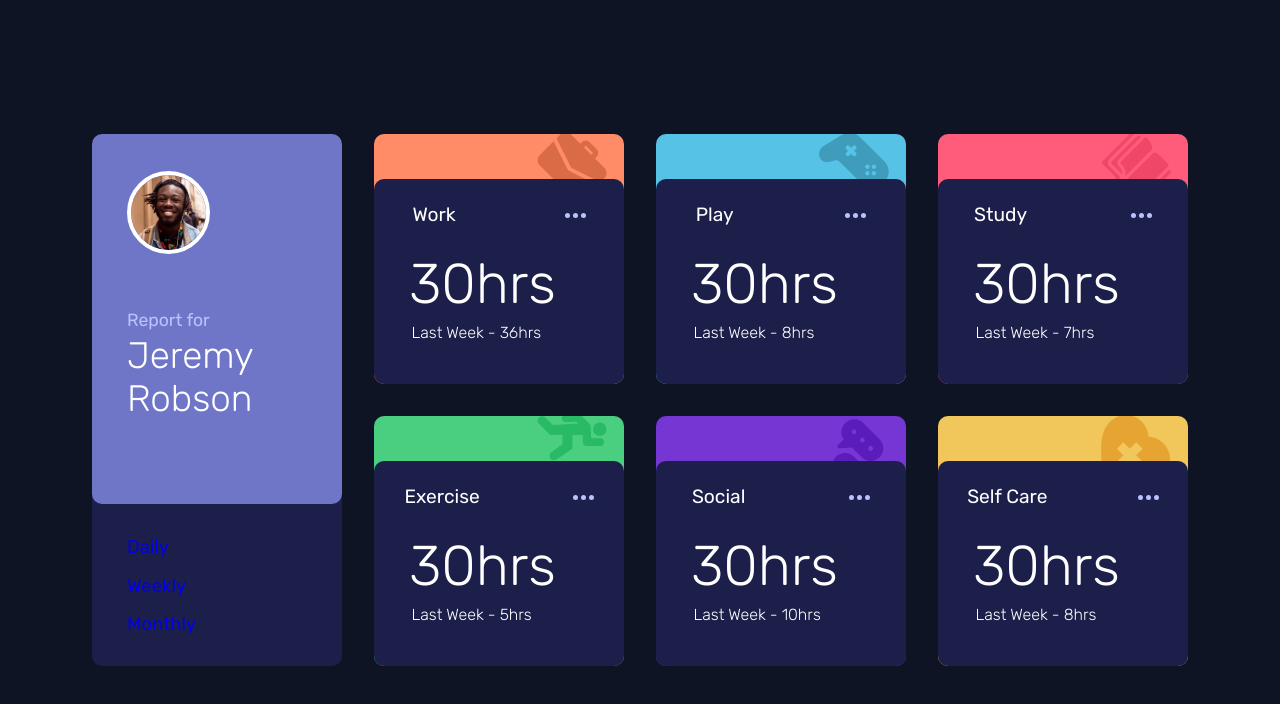
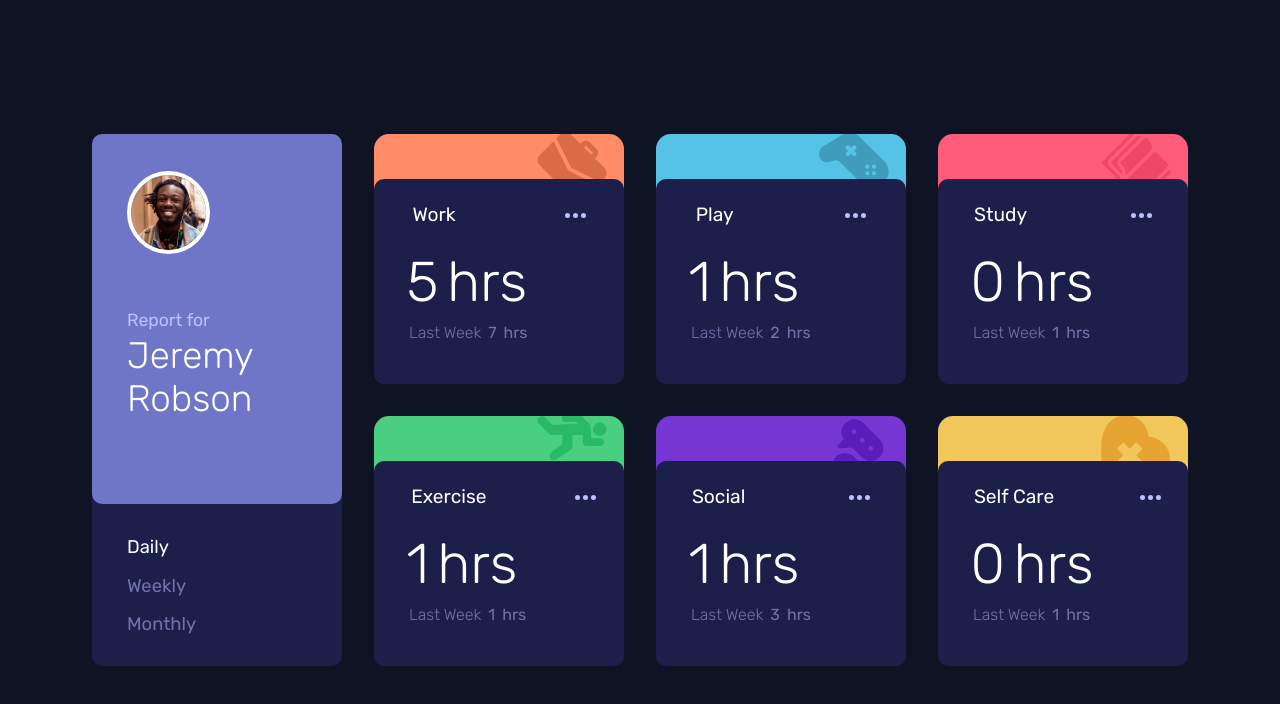
Before and after one commit to MarekMichalica/Tracking-App, a plain HTML site: page index.html in a window 1280 px wide. Both pictures are taken after a click on the link "Daily". Drawn offline with Linux system fonts and the light colour scheme.

Commit message:
Final HTML & CSS & JS

```diff
--- a/index.html
+++ b/index.html
@@ -18,9 +18,9 @@
         </div>
         <div class="menu">
           <ul>
-            <li><a href="#" id="daily" class="link">Daily</a></li>
-            <li><a href="#" id="Weekly" class="link">Weekly</a></li>
-            <li><a href="#" id="Monthly" class="link">Monthly</a></li>
+            <li><a href="#" id="Daily" onclick="dailyFunction()" class="link">Daily</a></li>
+            <li><a href="#" id="Weekly" onclick="weeklyFunction()" class="link">Weekly</a></li>
+            <li><a href="#" id="Monthly" onclick="monthlyFunction()" class="link">Monthly</a></li>
           </ul>
         </div>
       </div>
@@ -35,9 +35,14 @@
               <img src="images/icon-ellipsis.svg" class="menu_icon" alt="more_icon">
             </div>
             <div class="hours">
-              <h1 class="time" id="work_time">30hrs</h1>
+              <h1 class="time" id="work_time">0</h1>
+              <h1 class="hrs">hrs</h1>
             </div>
-            <p class="last_w">Last Week - 36hrs</p>
+            <div class="bottomText">
+              <p class="last_w">Last Week</p>
+              <p class="bottomHour" id="work_btm" >0</p>
+              <p class="bottomHrs">hrs</p>
+            </div>
           </div>
         </div>
         <div class="card2">
@@ -50,9 +55,14 @@
               <img src="images/icon-ellipsis.svg" class="menu_icon" alt="more_icon">
             </div>
             <div class="hours">
-              <h1 class="time" id="play_time">30hrs</h1>
+              <h1 class="time" id="play_time">0</h1>
+              <h1 class="hrs">hrs</h1>
             </div>
-            <p class="last_w">Last Week - 8hrs</p>
+            <div class="bottomText">
+              <p class="last_w">Last Week</p>
+              <p class="bottomHour" id="play_btm" >0</p>
+              <p class="bottomHrs">hrs</p>
+            </div>
           </div>
         </div>
         <div class="card3">
@@ -65,9 +75,14 @@
               <img src="images/icon-ellipsis.svg" class="menu_icon" alt="more_icon">
             </div>
             <div class="hours">
-              <h1 class="time" id="study_time">30hrs</h1>
+              <h1 class="time" id="study_time">0</h1>
+              <h1 class="hrs">hrs</h1>
             </div>
-            <p class="last_w">Last Week - 7hrs</p>
+            <div class="bottomText">
+              <p class="last_w">Last Week</p>
+              <p class="bottomHour" id="std_btm" >0</p>
+              <p class="bottomHrs">hrs</p>
+            </div>
           </div>
         </div>
         <div class="card4">
@@ -76,13 +91,18 @@
           </div>
           <div class="front">
             <div class="title">
-              <h2 class="card_title1">Exercise</h2>
+              <h2 class="card_title1 moving">Exercise</h2>
               <img src="images/icon-ellipsis.svg" class="menu_icon" alt="more_icon">
             </div>
             <div class="hours">
-              <h1 class="time" id="excersise_time">30hrs</h1>
+              <h1 class="time" id="exercise_time">0</h1>
+              <h1 class="hrs">hrs</h1>
             </div>
-            <p class="last_w">Last Week - 5hrs</p>
+            <div class="bottomText">
+              <p class="last_w">Last Week</p>
+              <p class="bottomHour" id="exer_btm" >0</p>
+              <p class="bottomHrs">hrs</p>
+            </div>
           </div>
         </div>
         <div class="card5">
@@ -95,9 +115,14 @@
               <img src="images/icon-ellipsis.svg" class="menu_icon" alt="more_icon">
             </div>
             <div class="hours">
-              <h1 class="time" id="social_time">30hrs</h1>
+              <h1 class="time" id="social_time">0</h1>
+              <h1 class="hrs">hrs</h1>
             </div>
-            <p class="last_w">Last Week - 10hrs</p>
+            <div class="bottomText">
+              <p class="last_w">Last Week</p>
+              <p class="bottomHour" id="soc_btm" >0</p>
+              <p class="bottomHrs">hrs</p>
+            </div>
           </div>
         </div>
         <div class="card6">
@@ -106,16 +131,22 @@
           </div>
           <div class="front">
             <div class="title">
-              <h2 class="card_title1">Self Care</h2>
+              <h2 class="card_title1 moving">Self Care</h2>
               <img src="images/icon-ellipsis.svg" class="menu_icon" alt="more_icon">
             </div>
             <div class="hours">
-              <h1 class="time" id="self_time">30hrs</h1>
+              <h1 class="time" id="self_time">0</h1>
+              <h1 class="hrs">hrs</h1>
             </div>
-            <p class="last_w">Last Week - 8hrs</p>
+            <div class="bottomText">
+              <p class="last_w">Last Week</p>
+              <p class="bottomHour" id="self_btm" >0</p>
+              <p class="bottomHrs">hrs</p>
+            </div>
           </div>
         </div>
     </div>
   </main>
+  <script src="script.js"></script>
 </body>
 </html>
--- a/script.js
+++ b/script.js
@@ -0,0 +1,152 @@
+
+const workJson = `
+    {
+        "daily": {
+            "current": 5,
+            "previous": 7
+        },
+        "weekly": {
+            "current": 32,
+            "previous": 36
+        },
+        "monthly": {
+            "current": 103,
+            "previous": 128
+        }
+    }
+`;
+const playJson = `
+    {
+        "daily": {
+            "current": 1,
+            "previous": 2
+        },
+        "weekly": {
+            "current": 10,
+            "previous": 8
+        },
+        "monthly": {
+            "current": 23,
+            "previous": 29
+        }
+    }
+`;
+const studyJson = `
+    {
+        "daily": {
+            "current": 0,
+            "previous": 1
+        },
+        "weekly": {
+            "current": 4,
+            "previous": 7
+        },
+        "monthly": {
+            "current": 13,
+            "previous": 19
+        }
+    }
+`;
+const exerciseJson = `
+    {
+        "daily": {
+            "current": 1,
+            "previous": 1
+        },
+        "weekly": {
+            "current": 4,
+            "previous": 5
+        },
+        "monthly": {
+            "current": 11,
+            "previous": 18
+        }
+    }
+`;
+const socialJson = `
+    {
+        "daily": {
+            "current": 1,
+            "previous": 3
+        },
+        "weekly": {
+            "current": 5,
+            "previous": 10
+        },
+        "monthly": {
+            "current": 21,
+            "previous": 23
+        }
+    }
+`;
+const selfJson = `
+    {
+        "daily": {
+            "current": 0,
+            "previous": 1
+        },
+        "weekly": {
+            "current": 2,
+            "previous": 2
+        },
+        "monthly": {
+            "current": 7,
+            "previous": 11
+        }
+    }
+`;
+const wJ = JSON.parse(workJson);
+const playJ = JSON.parse(playJson);
+const studyJ = JSON.parse(studyJson);
+const exerJ = JSON.parse(exerciseJson);
+const socJ = JSON.parse(socialJson);
+const selfJ = JSON.parse(selfJson);
+function dailyFunction()
+{
+    document.getElementById("Daily").style.color = "white";
+    if(document.getElementById("Daily").style.color == "white"){
+        document.getElementById("Weekly").style.color = "#bdc1ff85";
+        document.getElementById("Monthly").style.color = "#bdc1ff85";
+    }
+    document.getElementById("work_time").innerHTML = wJ.daily.current;
+    document.getElementById("play_time").innerHTML = playJ.daily.current;
+    document.getElementById("study_time").innerHTML = studyJ.daily.current;
+    document.getElementById("exercise_time").innerHTML = exerJ.daily.current;
+    document.getElementById("social_time").innerHTML = socJ.daily.current;
+    document.getElementById("self_time").innerHTML = selfJ.daily.current;
+
+    document.getElementById("work_btm").innerHTML = wJ.daily.previous;
+    document.getElementById("play_btm").innerHTML = playJ.daily.previous;
+    document.getElementById("std_btm").innerHTML = studyJ.daily.previous;
+    document.getElementById("exer_btm").innerHTML = exerJ.daily.previous;
+    document.getElementById("soc_btm").innerHTML = socJ.daily.previous;
+    document.getElementById("self_btm").innerHTML = selfJ.daily.previous;
+}
+function weeklyFunction()
+{
+    document.getElementById("Weekly").style.color = "white";
+    if(document.getElementById("Weekly").style.color == "white"){
+        document.getElementById("Daily").style.color = "#bdc1ff85";
+        document.getElementById("Monthly").style.color = "#bdc1ff85";
+    }
+    document.getElementById("work_time").innerHTML = wJ.weekly.current;
+    document.getElementById("play_time").innerHTML = playJ.weekly.current;
+    document.getElementById("study_time").innerHTML = studyJ.weekly.current;
+    document.getElementById("exercise_time").innerHTML = exerJ.weekly.current;
+    document.getElementById("social_time").innerHTML = socJ.weekly.current;
+    document.getElementById("self_time").innerHTML = selfJ.weekly.current;
+}
+function monthlyFunction()
+{
+    document.getElementById("Monthly").style.color = "white";
+    if(document.getElementById("Monthly").style.color == "white"){
+        document.getElementById("Weekly").style.color = "#bdc1ff85";
+        document.getElementById("Daily").style.color = "#bdc1ff85";
+    }
+    document.getElementById("work_time").innerHTML = wJ.monthly.current;
+    document.getElementById("play_time").innerHTML = playJ.monthly.current;
+    document.getElementById("study_time").innerHTML = studyJ.monthly.current;
+    document.getElementById("exercise_time").innerHTML = exerJ.monthly.current;
+    document.getElementById("social_time").innerHTML = socJ.monthly.current;
+    document.getElementById("self_time").innerHTML = selfJ.monthly.current;
+}
--- a/style.css
+++ b/style.css
@@ -1,6 +1,7 @@
 @import url('https://fonts.googleapis.com/css2?family=Rubik:ital,wght@0,300;0,400;0,500;0,600;0,700;0,800;0,900;1,300;1,400;1,500;1,600;1,700;1,800;1,900&display=swap');
 :root{
     --border_rad: 10px;
+    --back-rad: 15px;
 }
 *{
     margin: 0;
@@ -56,7 +57,7 @@ body{
     height: 250px;
     position: absolute;
     z-index: 2;
-    border-radius: var(--border_rad);
+    border-radius: var(--back-rad);
     overflow: hidden;
 }
 
@@ -95,20 +96,50 @@ body{
 .menu_icon{
     height: 5px;
     margin-top: 10px;
+    cursor: pointer;
+}
+.hours{
+    display: flex;
+    width: 115px;
+    position: absolute;
+    top: 34%;
+    left: 13%;
+}
+.hrs{
+    font-weight: 300;
+    font-size: 3.5rem;
+    left: 14%;
+    top: 35%;
+    margin-left: 0.15em;
+}
+.bottomHour{
+    margin-left: 7px;
+    color: #bdc1ff85;
 }
 .time{
-    position: absolute;
     font-weight: 300;
     font-size: 3.5rem;
     left: 14%;
     top: 35%;
 }
+.bottomText{
+    display: flex;
+    position: absolute;
+    top: 70%;
+    left: 14%;
+}
 .last_w{
-    position: absolute;
     font-weight: 200;
     left: 15%;
     top: 70%;
-
+    color: #bdc1ff85;
+}
+.bottomHrs{
+    margin-left: 7px;
+    color: #bdc1ff85;
+}
+.moving{
+    margin-left: 9px;
 }
 .card2{
     grid-area: b;
@@ -182,4 +213,5 @@ li{
 }
 a{
     text-decoration: none;
+    color: hsl(235, 45%, 61%);
 }
```
